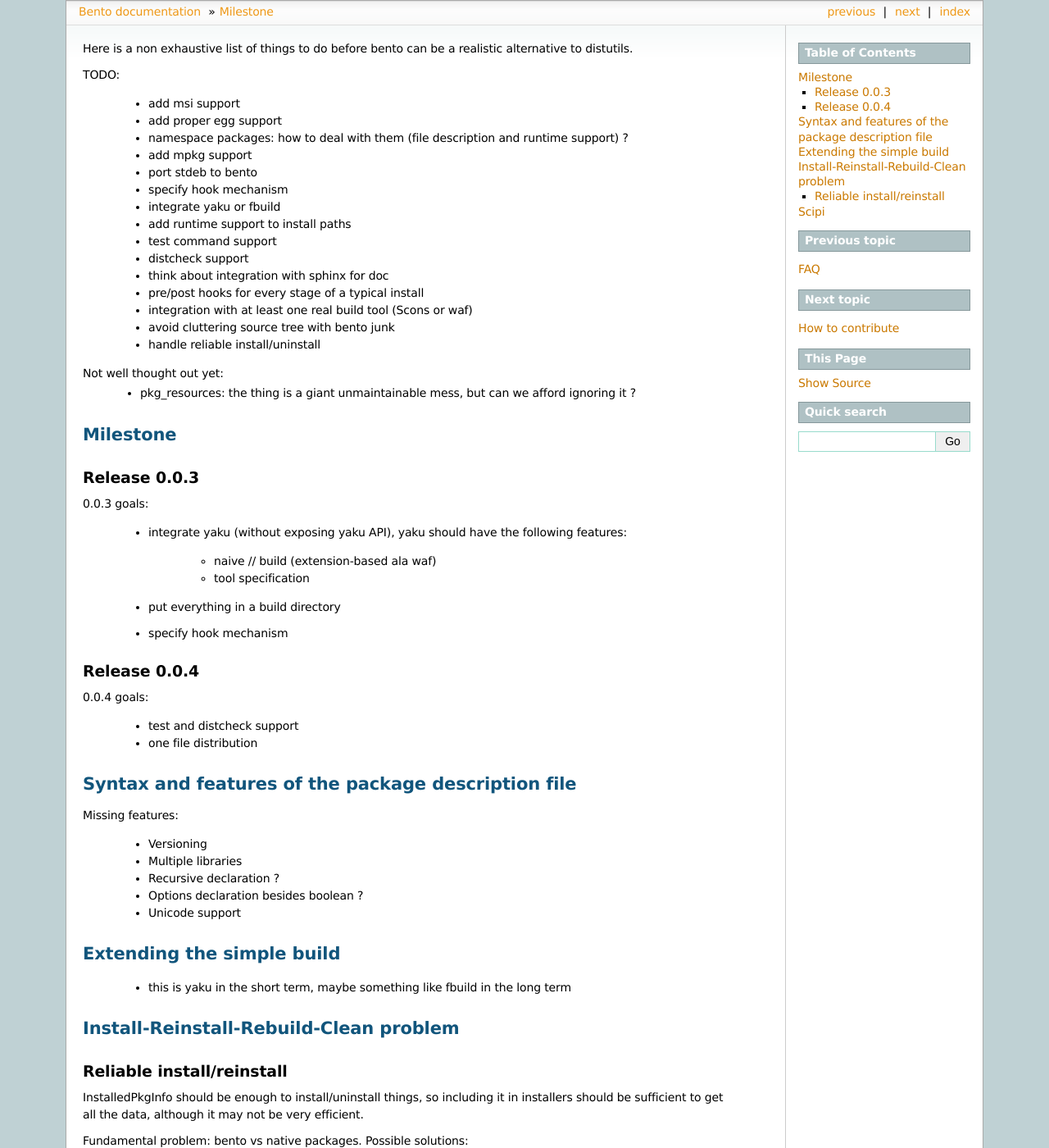
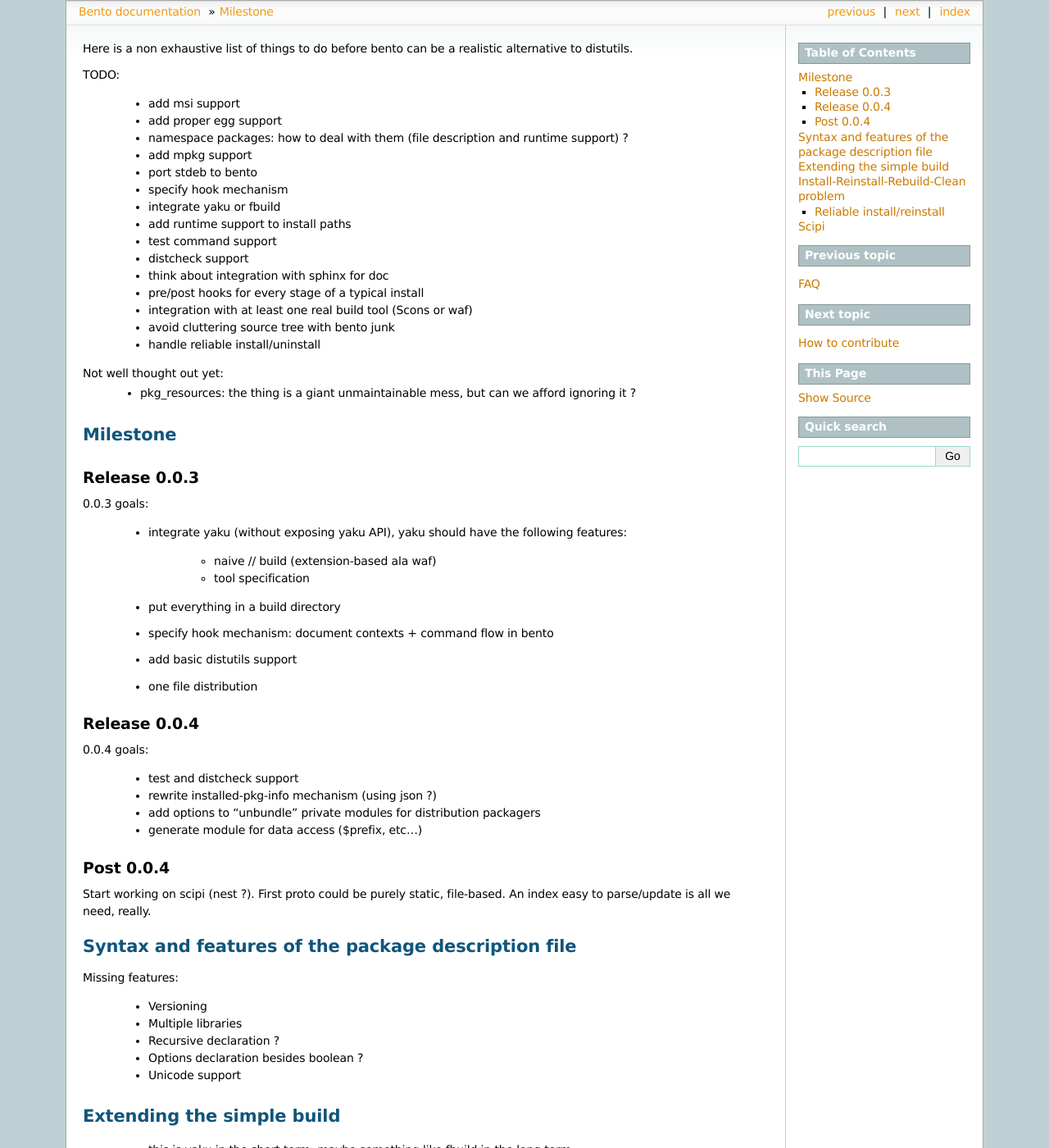
Before and after one commit to cournape/Bento, a Sphinx documentation site: the page built from doc/source/TODO.rst, in a window 1280 px wide and 1400 px high. Shown: the whole window at 82% size. Built offline with Sphinx 7.4.7, drawn with Linux system fonts in a browser that asks for light colours; the version number could not be read and is left out.

Commit message:
DOC: update TODO.

```diff
--- a/doc/source/TODO.rst
+++ b/doc/source/TODO.rst
@@ -37,7 +37,9 @@
         - naive // build (extension-based ala waf)
         - tool specification
     - put everything in a build directory
-    - specify hook mechanism
+    - specify hook mechanism: document contexts + command flow in bento
+    - add basic distutils support
+    - one file distribution
 
 Release 0.0.4
 -------------
@@ -45,7 +47,15 @@
 0.0.4 goals:
 
     - test and distcheck support
-    - one file distribution
+    - rewrite installed-pkg-info mechanism (using json ?)
+    - add options to "unbundle" private modules for distribution packagers
+    - generate module for data access ($prefix, etc...)
+
+Post 0.0.4
+----------
+
+Start working on scipi (nest ?). First proto could be purely static,
+file-based. An index easy to parse/update is all we need, really.
 
 Syntax and features of the package description file
 ===================================================
```
